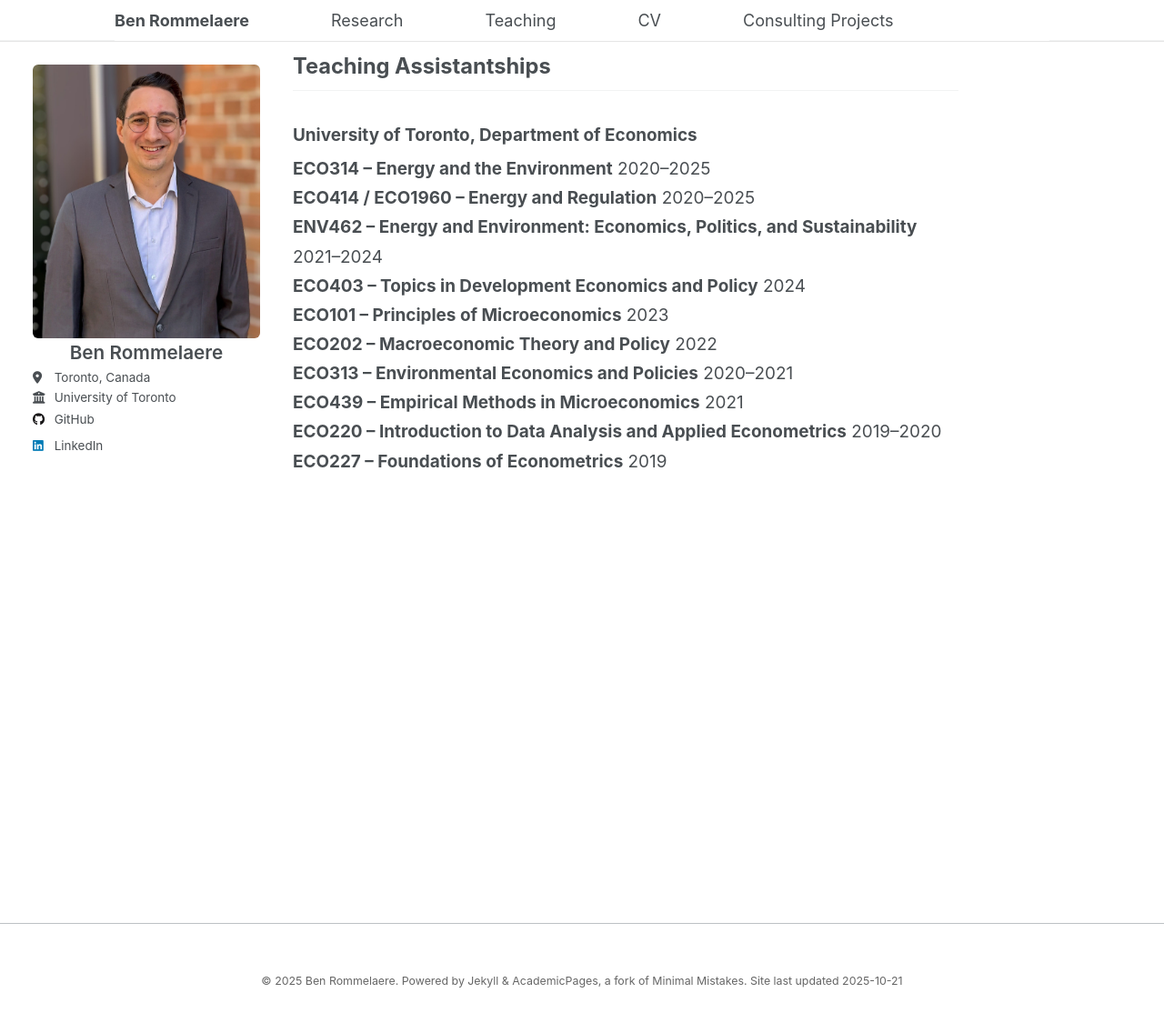
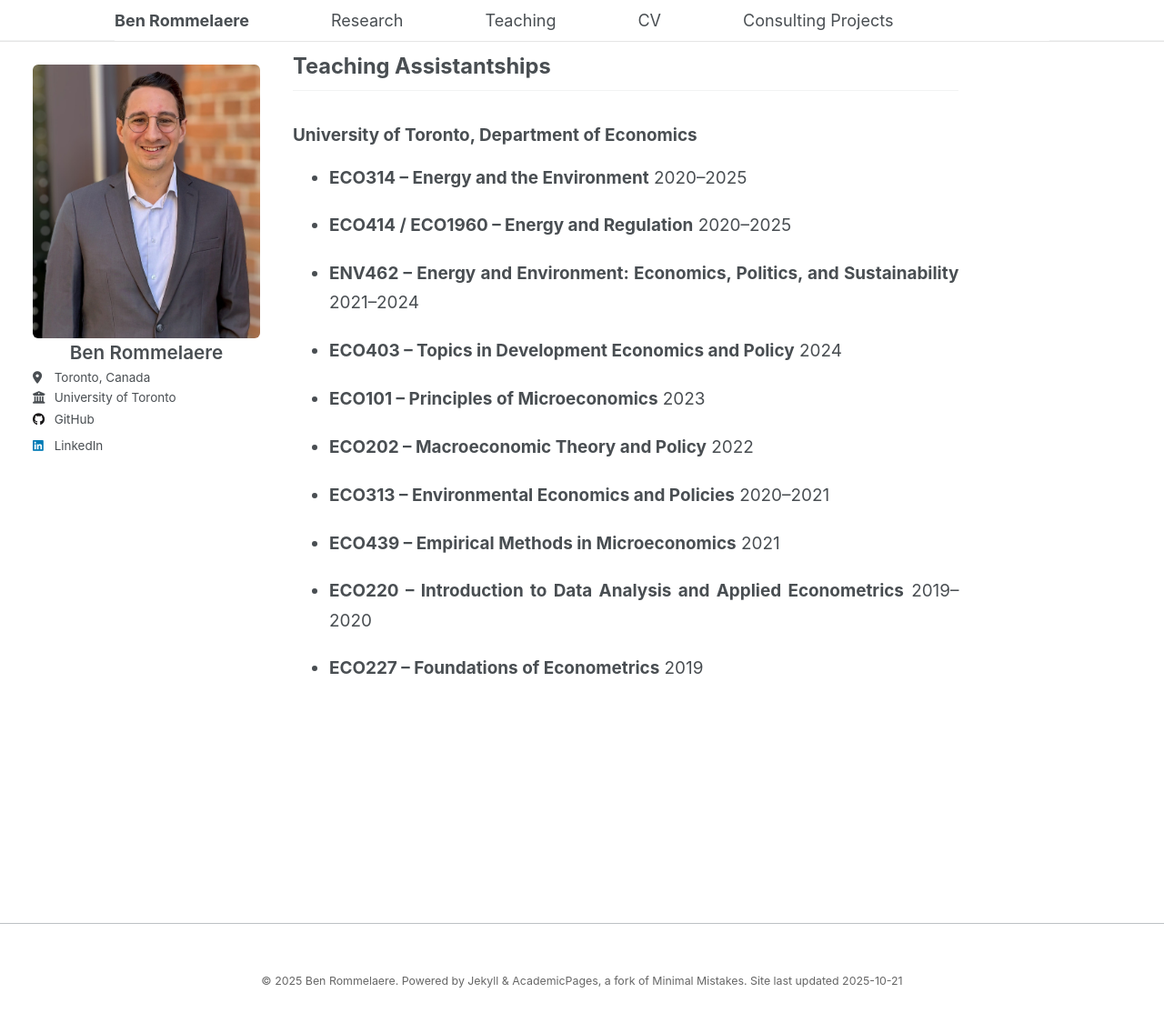
Before and after one commit to brommelaere/brommelaere.github.io, a Jekyll site: the page built from _pages/teaching.md, in a window 1280 px wide and 1143 px high. Shown: the top 1125 px of the window at 91% size. Built offline with Jekyll 4.4.1, drawn with Linux system fonts in a browser that asks for light colours.

Commit message:
Update teaching.md

```diff
--- a/_pages/teaching.md
+++ b/_pages/teaching.md
@@ -10,45 +10,15 @@ classes: [no-title, teaching-page, wide]
 
 ### University of Toronto, Department of Economics
 
-<div class="course-rows">
-  <div class="row">
-    <span class="title"><strong>ECO314 – Energy and the Environment</strong></span>
-    <span class="year">2020–2025</span>
-  </div>
-  <div class="row">
-    <span class="title"><strong>ECO414 / ECO1960 – Energy and Regulation</strong></span>
-    <span class="year">2020–2025</span>
-  </div>
-  <div class="row">
-    <span class="title"><strong>ENV462 – Energy and Environment: Economics, Politics, and Sustainability</strong></span>
-    <span class="year">2021–2024</span>
-  </div>
-  <div class="row">
-    <span class="title"><strong>ECO403 – Topics in Development Economics and Policy</strong></span>
-    <span class="year">2024</span>
-  </div>
-  <div class="row">
-    <span class="title"><strong>ECO101 – Principles of Microeconomics</strong></span>
-    <span class="year">2023</span>
-  </div>
-  <div class="row">
-    <span class="title"><strong>ECO202 – Macroeconomic Theory and Policy</strong></span>
-    <span class="year">2022</span>
-  </div>
-  <div class="row">
-    <span class="title"><strong>ECO313 – Environmental Economics and Policies</strong></span>
-    <span class="year">2020–2021</span>
-  </div>
-  <div class="row">
-    <span class="title"><strong>ECO439 – Empirical Methods in Microeconomics</strong></span>
-    <span class="year">2021</span>
-  </div>
-  <div class="row">
-    <span class="title"><strong>ECO220 – Introduction to Data Analysis and Applied Econometrics</strong></span>
-    <span class="year">2019–2020</span>
-  </div>
-  <div class="row">
-    <span class="title"><strong>ECO227 – Foundations of Econometrics</strong></span>
-    <span class="year">2019</span>
-  </div>
-</div>
+<ul class="course-list">
+  <li><strong>ECO314 – Energy and the Environment</strong> <span class="year">2020–2025</span></li>
+  <li><strong>ECO414 / ECO1960 – Energy and Regulation</strong> <span class="year">2020–2025</span></li>
+  <li><strong>ENV462 – Energy and Environment: Economics, Politics, and Sustainability</strong> <span class="year">2021–2024</span></li>
+  <li><strong>ECO403 – Topics in Development Economics and Policy</strong> <span class="year">2024</span></li>
+  <li><strong>ECO101 – Principles of Microeconomics</strong> <span class="year">2023</span></li>
+  <li><strong>ECO202 – Macroeconomic Theory and Policy</strong> <span class="year">2022</span></li>
+  <li><strong>ECO313 – Environmental Economics and Policies</strong> <span class="year">2020–2021</span></li>
+  <li><strong>ECO439 – Empirical Methods in Microeconomics</strong> <span class="year">2021</span></li>
+  <li><strong>ECO220 – Introduction to Data Analysis and Applied Econometrics</strong> <span class="year">2019–2020</span></li>
+  <li><strong>ECO227 – Foundations of Econometrics</strong> <span class="year">2019</span></li>
+</ul>
```
